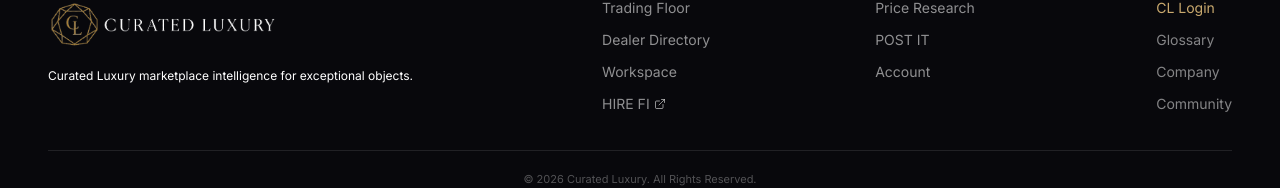
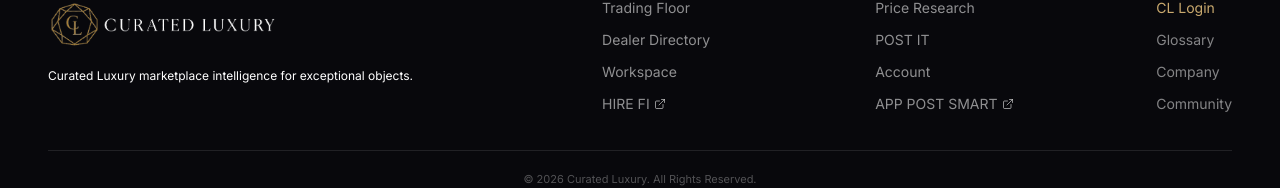
Before and after one commit to Pablodd1/WF2, a React (Vite) app: page /#/ in a window 1280 px wide. Shown: the part 4491-4679 px from the top of the page. Built offline with nearby package versions, Linux system fonts and the light colour scheme.

Commit message:
feat: add smart posting link and unclassified audit

```diff
--- a/src/components/Footer.tsx
+++ b/src/components/Footer.tsx
@@ -6,6 +6,7 @@ import { useLanguage } from '@/i18n/LanguageContext';
 
 export const CONTACT_WHATSAPP_URL = 'https://api.whatsapp.com/send?phone=17869569201&text=Hello,%20I%20would%20like%20more%20information%20about%20your%20services.';
 export const CONTACT_EMAIL = 'Aduenas@watchfacts.com';
+export const APP_POST_SMART_URL = 'https://91933fc4.curatedlux.pages.dev';
 
 export const COMMUNITY_GROUPS = [
   { name: 'Curated Luxury | B2B Watch Trading Chat', network: 'WhatsApp', href: 'https://chat.whatsapp.com/JEaK91DatRkLZFKMaJZYIH?mode=gi_t' },
@@ -124,6 +125,7 @@ export function Footer() {
           <nav aria-label="Marketplace links" className="grid grid-cols-2 gap-x-6 gap-y-3 text-sm text-white/55">
             {MARKET_LINKS.map(([label, to]) => <Link key={to} to={to} className="transition-colors hover:text-white">{t(label)}</Link>)}
             <a href={LUXFI_URL} target="_blank" rel="noreferrer" className="inline-flex items-center gap-1 transition-colors hover:text-white">{t('HIRE FI')} <ExternalLink size={12} /></a>
+            <a href={APP_POST_SMART_URL} target="_blank" rel="noreferrer" className="inline-flex items-center gap-1 transition-colors hover:text-white">APP POST SMART <ExternalLink size={12} /></a>
           </nav>
           <div className="flex flex-col items-start gap-3 text-sm">
             <Link to="/cl-login" className="text-[#c9a96e] transition-colors hover:text-white">CL Login</Link>
```
Also changed, not shown: 2 other files (tests, documents, lock files or other folders).
